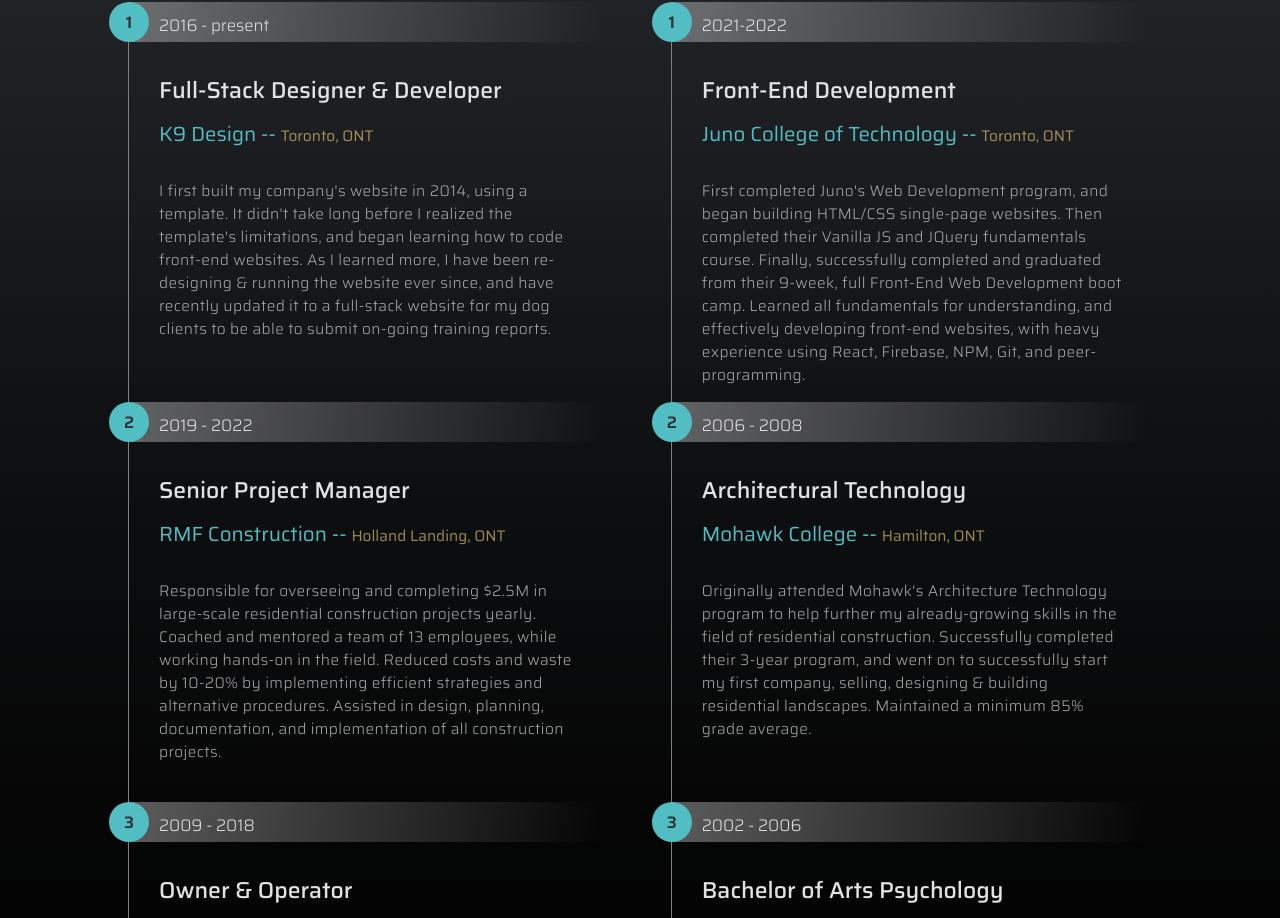
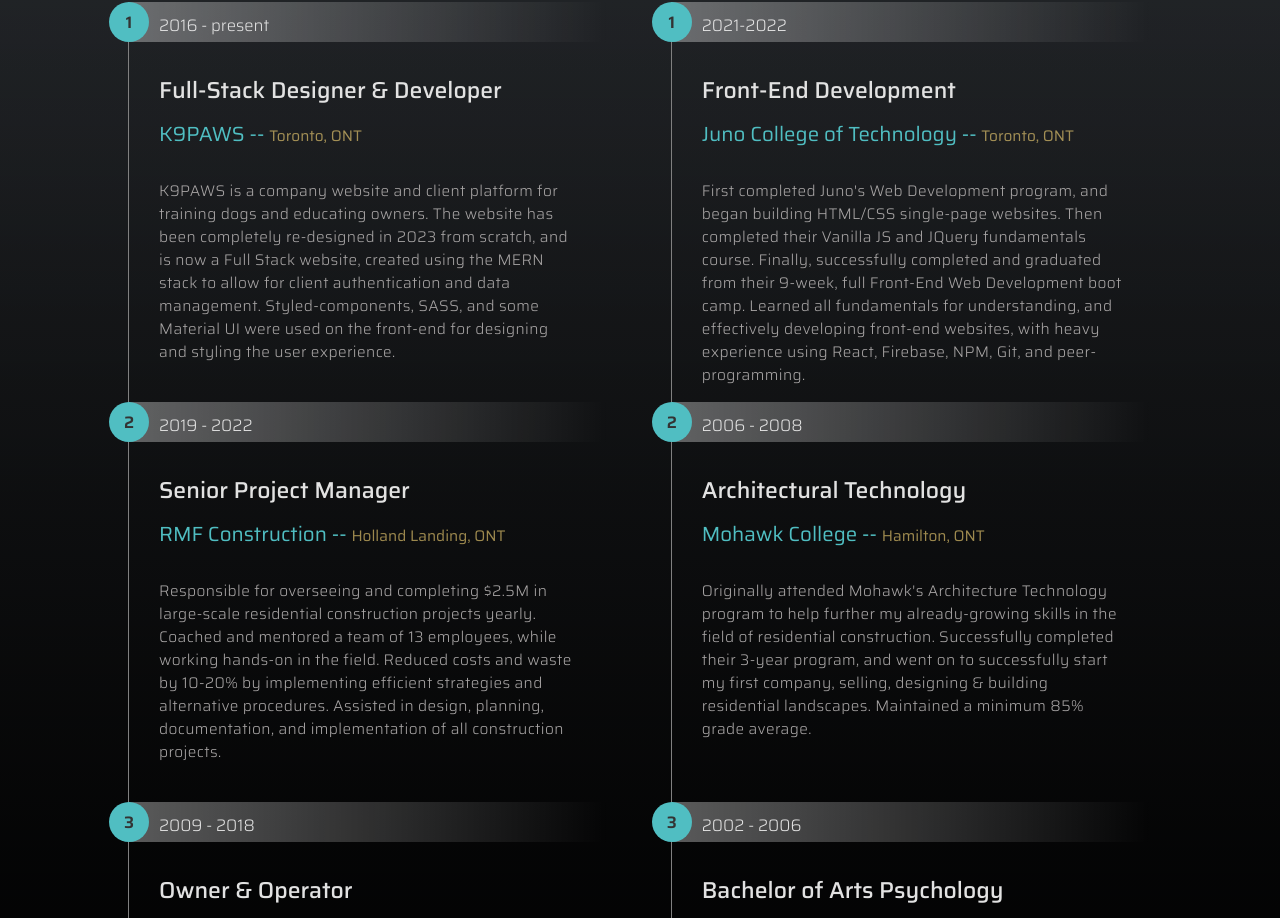
Before and after one commit to grosen-coding/grosen-portfolio, a React (Create React App) app: page / in a window 1280 px wide. Shown: the part 4270-5188 px from the top of the page. Built offline with nearby package versions, Linux system fonts and the light colour scheme.

Commit message:
minor spelling changes in resume and portfolio project k9paws desciptions

```diff
--- a/src/sections/Portfolio.jsx
+++ b/src/sections/Portfolio.jsx
@@ -278,7 +278,7 @@
                   completely re-designed from scratch, and has now also been
                   created using the MERN stack to allow for client
                   authentication and data management. Styled-components, SASS,
-                  and some Material UI was used on the front-end for designing
+                  and some Material UI were used on the front-end for designing
                   and styling the user experience. THe website also uses both
                   Firebase and MongoDB to manage and create Blog posts and
                   handle backend client data, as well as a Breed search API to
--- a/src/sections/Resume.jsx
+++ b/src/sections/Resume.jsx
@@ -32,16 +32,16 @@
                 </h5>
                 <h3>Full-Stack Designer & Developer</h3>
                 <h4>
-                  K9 Design -- <span>Toronto, ONT</span>
+                  K9PAWS -- <span>Toronto, ONT</span>
                 </h4>
                 <p>
-                  I first built my company's website in 2014, using a template.
-                  It didn't take long before I realized the template's
-                  limitations, and began learning how to code front-end
-                  websites. As I learned more, I have been re-designing &
-                  running the website ever since, and have recently updated it
-                  to a full-stack website for my dog clients to be able to
-                  submit on-going training reports.
+                  K9PAWS is a company website and client platform for training
+                  dogs and educating owners. The website has been completely
+                  re-designed in 2023 from scratch, and is now a Full Stack
+                  website, created using the MERN stack to allow for client
+                  authentication and data management. Styled-components, SASS,
+                  and some Material UI were used on the front-end for designing
+                  and styling the user experience.
                 </p>
               </Job>
               <Job className="resume-card">
```
